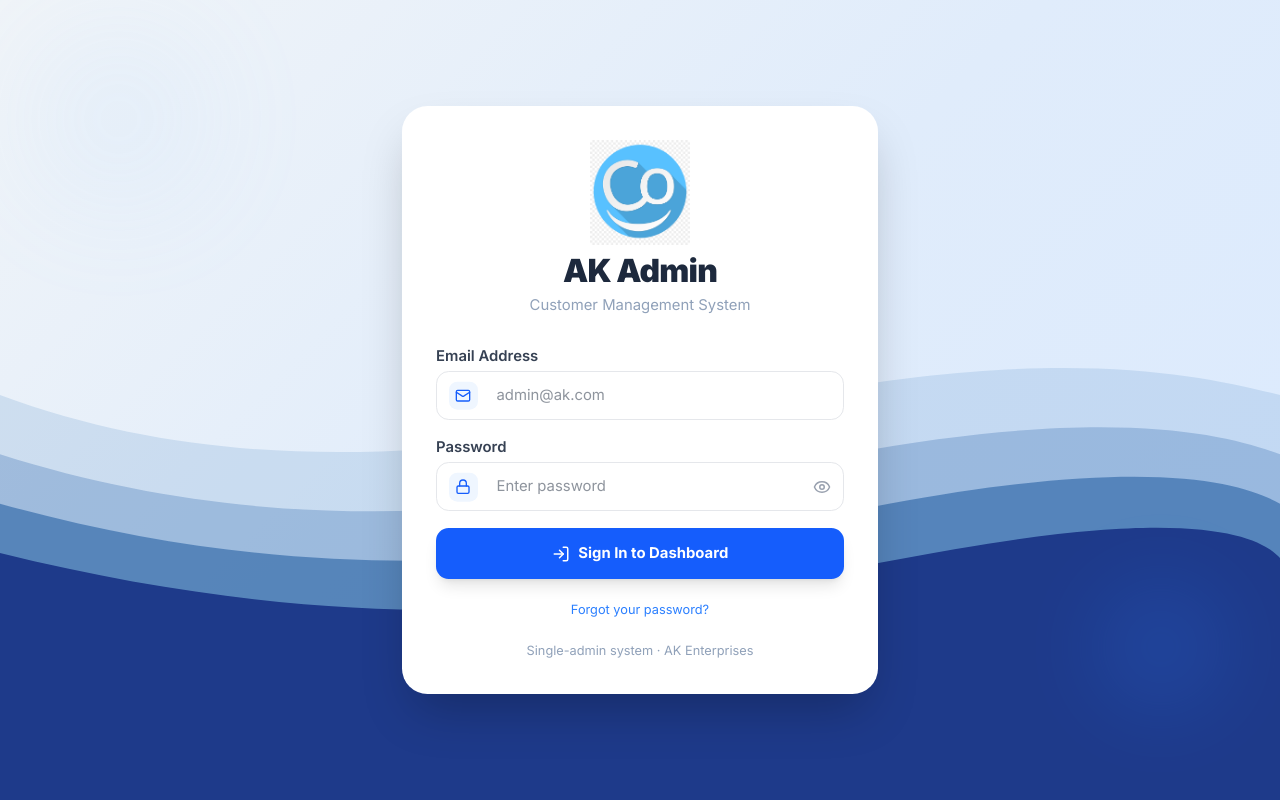
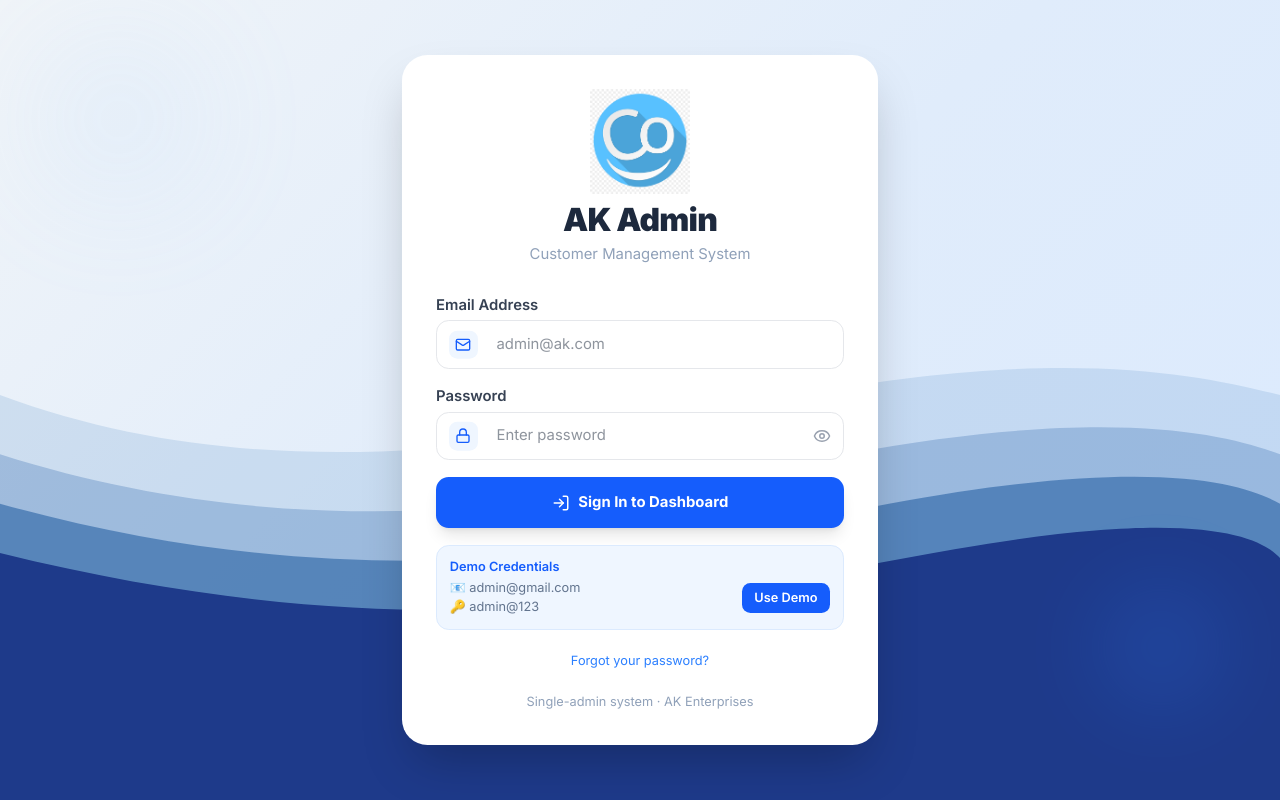
Before and after one commit to arunkumarsurla/dashboard, a Next.js app: page /login in a window 1280 px wide. Built offline with nearby package versions, Linux system fonts and the light colour scheme.

Commit message:
Implement demo credentials feature in login page
Added a button to fill demo credentials for easier login testing.

```diff
--- a/src/app/login/page.jsx
+++ b/src/app/login/page.jsx
@@ -16,6 +16,10 @@ export default function LoginPage() {
   useEffect(() => {
     if (getToken()) router.replace("/admin");
   }, [router]);
+
+  const fillDemo = () => {
+    setCreds({ email: "admin@gmail.com", password: "admin@123" });
+  };
 
   const handleSubmit = async (e) => {
     e.preventDefault();
@@ -87,7 +91,7 @@ export default function LoginPage() {
       <div className="bg-white rounded-3xl shadow-2xl p-8 w-full max-w-md relative z-10 animate-fadeIn">
         <div className="text-center mb-7">
           <div
-            className="inline-flex items-center justify-center "
+            className="inline-flex items-center justify-center"
             style={{ background: "#1e3a8a" }}
           >
             <Image
@@ -96,7 +100,6 @@ export default function LoginPage() {
               height={100}
               alt="logo"
             />
-            {/* <Droplets size={30} className="text-white"/> */}
           </div>
           <h1 className="text-3xl font-black text-slate-800 tracking-tight">
             AK Admin
@@ -120,10 +123,7 @@ export default function LoginPage() {
             </label>
 
             <div className="relative group">
-              <div
-                className="absolute left-3 top-1/2 -translate-y-1/2
-                bg-blue-50 p-1.5 rounded-lg"
-              >
+              <div className="absolute left-3 top-1/2 -translate-y-1/2 bg-blue-50 p-1.5 rounded-lg">
                 <Mail size={16} className="text-blue-600" />
               </div>
 
@@ -147,10 +147,7 @@ export default function LoginPage() {
             </label>
 
             <div className="relative group">
-              <div
-                className="absolute left-3 top-1/2 -translate-y-1/2
-                bg-blue-50 p-1.5 rounded-lg"
-              >
+              <div className="absolute left-3 top-1/2 -translate-y-1/2 bg-blue-50 p-1.5 rounded-lg">
                 <Lock size={16} className="text-blue-600" />
               </div>
 
@@ -194,6 +191,27 @@ export default function LoginPage() {
             {loading ? "Signing in…" : "Sign In to Dashboard"}
           </button>
         </form>
+
+        {/* Demo Credentials */}
+        <div className="mt-4 p-3 bg-blue-50 border border-blue-100 rounded-xl">
+          <p className="text-xs text-blue-600 font-semibold mb-1">
+            Demo Credentials
+          </p>
+          <div className="flex items-center justify-between">
+            <div className="text-xs text-slate-500 space-y-0.5">
+              <p>📧 admin@gmail.com</p>
+              <p>🔑 admin@123</p>
+            </div>
+            <button
+              type="button"
+              onClick={fillDemo}
+              className="text-xs bg-blue-600 text-white px-3 py-1.5 rounded-lg hover:bg-blue-700 transition-colors font-semibold"
+            >
+              Use Demo
+            </button>
+          </div>
+        </div>
+
         <div className="mt-4 text-center">
           <button
             onClick={() => router.push("/forgot-password")}
```
